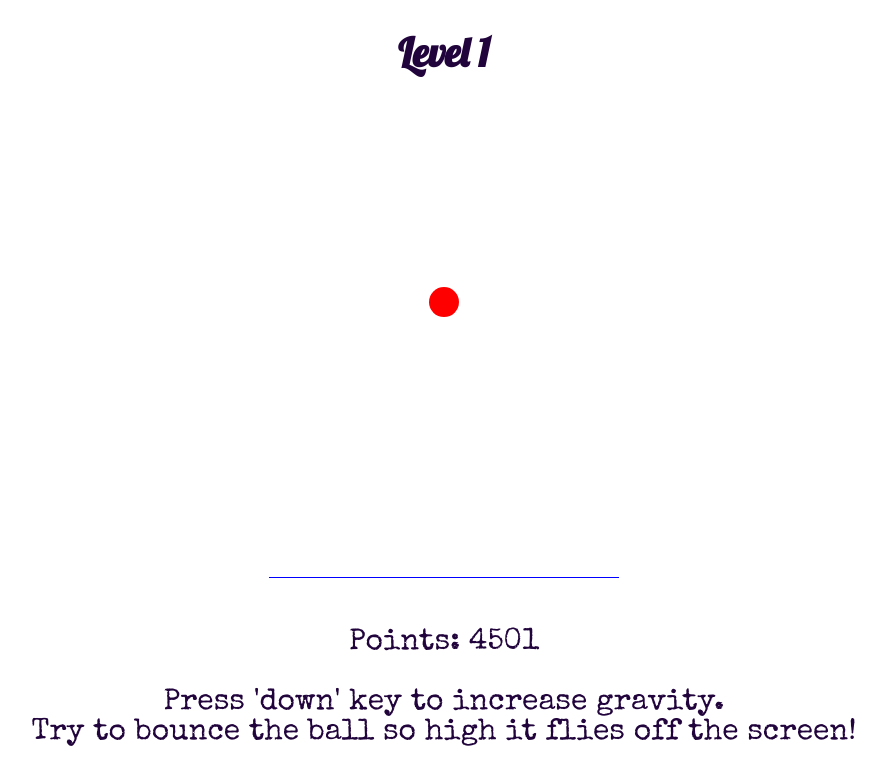
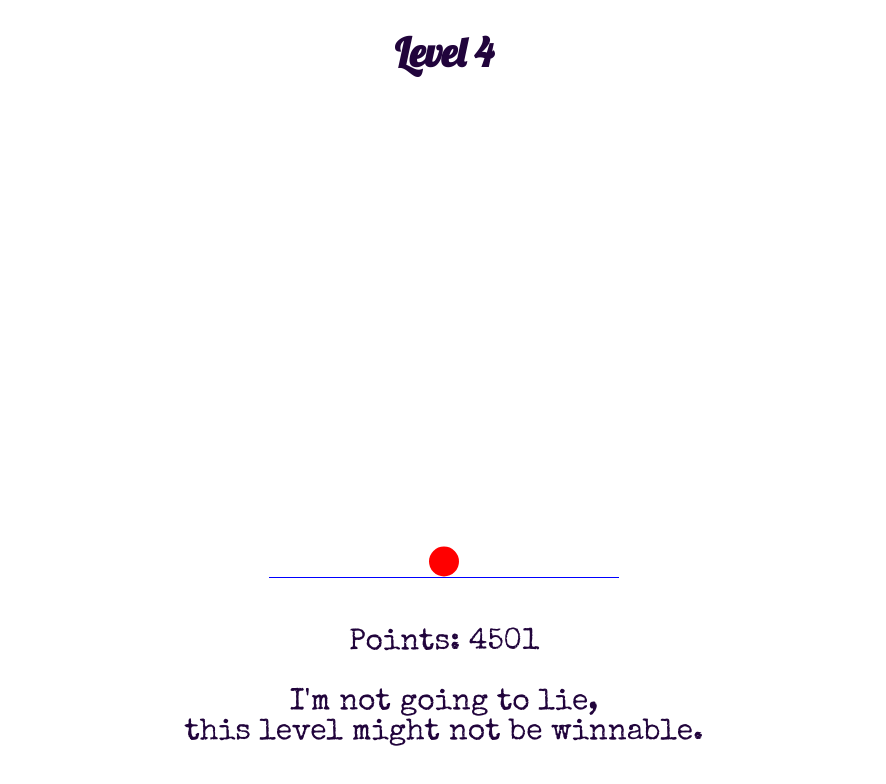
Before and after one commit to marbiru/bounce, a plain HTML site: page index.html in a window 1280 px wide. Shown: the whole page, without its empty margins (196-1082 px from the left). Drawn offline with nearby package versions, Linux system fonts and the light colour scheme.

Commit message:
Improvements to levels
each level at a suitable difficulty increment now

```diff
--- a/ball.js
+++ b/ball.js
@@ -1,7 +1,4 @@
 // initial code from http://cssdeck.com/labs/lets-make-a-bouncing-ball-in-html5-canvas
-current_level = 0;
-current_level_array = levels_array[current_level];
-
 // Now some basic canvas stuff. Here we'll make a variable for the canvas and then initialize its 2d context for drawing
 
 var canvas = document.getElementById("canvas");
@@ -108,12 +105,3 @@ function update() {
 // in setInterval, 1000/x depicts x fps! So, in this casse, we are aiming for 60fps for smoother animations.
 
 setInterval(update, 1000/60);
-
-
-$( "#level_win" ).on( "dialogclose", function() {
-	current_level += 1;
-	current_level_array = levels_array[current_level];
-	level_name.innerHTML = current_level_array[0]
-	instructions.innerHTML = current_level_array[6];
-	main_ball_function();
-});
--- a/index.html
+++ b/index.html
@@ -24,8 +24,9 @@
   <script src="https://code.jquery.com/jquery-1.10.2.js"></script>
   <script src="https://code.jquery.com/ui/1.11.4/jquery-ui.js"></script>
   <script type="text/javascript" src="levels.js"></script>
+  <script type="text/javascript" src="main.js"></script>
   <script type="text/javascript" src="ball.js"></script>
-  <script type="text/javascript" src="main.js"></script>
+
 
   </body>
 
--- a/levels.js
+++ b/levels.js
@@ -8,7 +8,6 @@
 // 4 starting x velocity
 // 5 starting y velocity
 // 6 instructions
-// 7 victory messages
 
 level_1_array = [
     1,
@@ -22,9 +21,9 @@ level_1_array = [
 
 level_2_array = [
 	2,
-	0.25,
+	0.2,
 	0.7,
-	400,
+	300,
 	0,
 	1,
 	"Nice work! But it's only going to get harder now.",
@@ -32,22 +31,22 @@ level_2_array = [
 
 level_3_array = [
 	3,
-	0.3,
-	0.7,
+	0.25,
+	0.6,
 	400,
 	0,
 	1,
-	"Phew! I can't believe you did that.",
+	"Phew! I can't believe you did that.<br /> This level is HARD, though.",
 ];
 
 level_4_array = [
 	4,
-	0.4,
-	0.65,
+	0.3,
+	0.5,
 	450,
 	0,
 	1,
-	"I'm not going to lie, I'm not 100% sure this level is winnable."
+	"I'm not going to lie, <br /> this level might not be winnable.",
 ];
 
 
--- a/main.js
+++ b/main.js
@@ -1,11 +1,11 @@
 // figure out current level
 
-current_level = 0;
+current_level = 3;
 current_level_array = levels_array[current_level];
 level_name.innerHTML = current_level_array[0];
 instructions.innerHTML = current_level_array[6];
 
-// the timer/points-counter: starts at some number of points and counts down to zero. The faster you complete the level, the more points you'll have
+// the points counter
 
 $(function() {
 	var start_points = 5000;
@@ -49,3 +49,10 @@ function level_win_dialog() {
       });
     });
 };
+
+$( "#level_win" ).on( "dialogclose", function() {
+	current_level += 1;
+	current_level_array = levels_array[current_level];
+	level_name.innerHTML = current_level_array[0]
+	instructions.innerHTML = current_level_array[6];
+});
```
Lines whose indentation alone changed are shown as unchanged.
